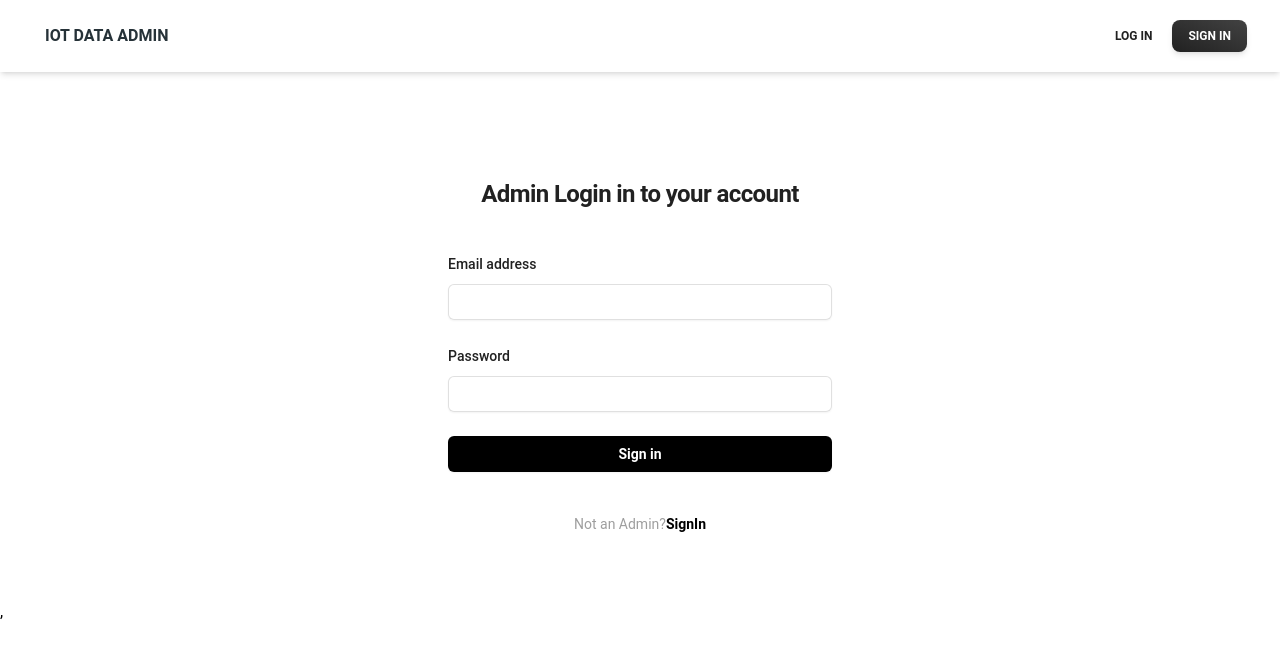
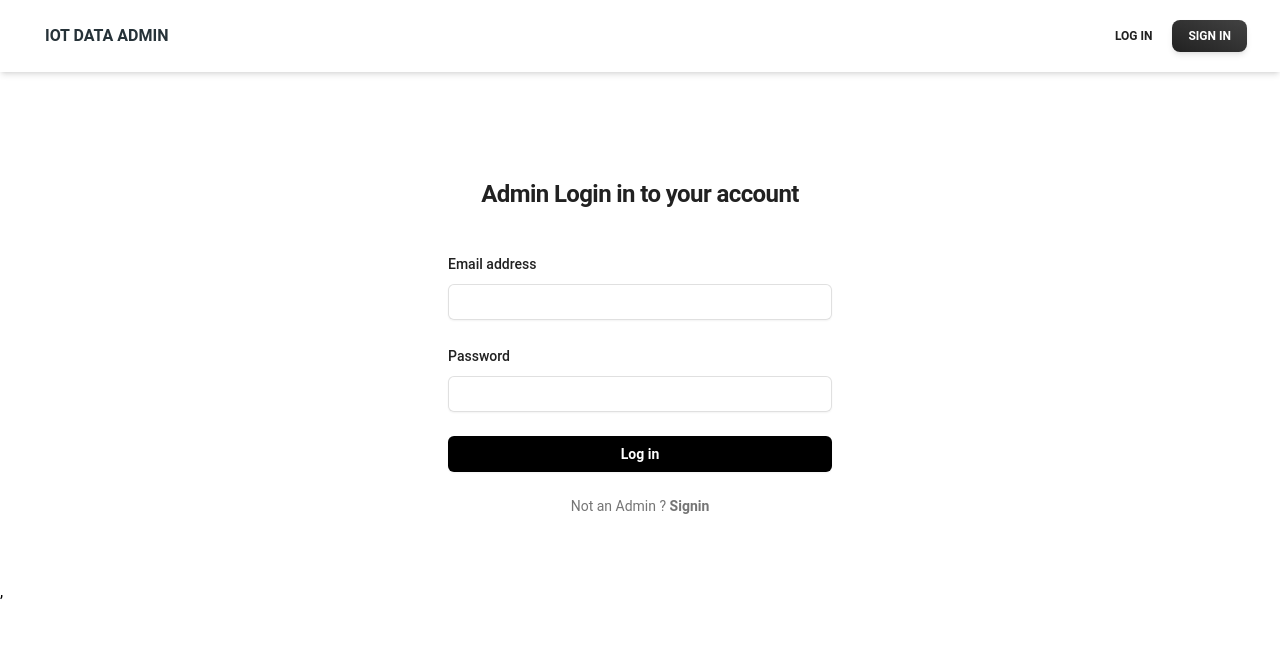
Before and after one commit to unaizk/Iot-data-visualisation-frontend, a React (Vite) app: page /admin/login in a window 1280 px wide. Shown: the top 658 px of the page. Built offline with nearby package versions, Linux system fonts and the light colour scheme.

Commit message:
admin register and logina and logout configured

```diff
--- a/src/components/AdminHeader.jsx
+++ b/src/components/AdminHeader.jsx
@@ -7,12 +7,28 @@ import {
   IconButton,
 } from "@material-tailwind/react";
 import { useNavigate } from 'react-router-dom';
+import { useSelector, useDispatch } from 'react-redux';
+import { useAdminLogoutMutation } from '../slices/adminApiSlice';
+import { adminLogout } from '../slices/adminAuthSlice';
 
 
 const AdminHeader = () => {
     const [openNav, setOpenNav] = React.useState(false);
     const navigate = useNavigate();
 
+    const [adminLogoutApiCall, {isLoading} ] = useAdminLogoutMutation();
+    const dispatch = useDispatch();
+    const { adminInfo } = useSelector((state) => state.adminAuth);
+
+    const handleLogoutClick = async () => {
+      try {
+        await adminLogoutApiCall().unwrap();
+        dispatch(adminLogout());
+        navigate('/admin/login');
+      } catch (err) {
+        console.log(err);
+      }
+    };
 
     React.useEffect(() => {
       // Function to handle window resize event
@@ -45,6 +61,21 @@ const AdminHeader = () => {
               IOT DATA ADMIN
             </Typography>
             <div className="flex items-center gap-4">
+              {adminInfo ? (
+                <>
+                <div className="bg-gray-50 rounded-full p-3 mr-4 cursor-pointer">
+                <span className='mx-auto text-sm'>{`Welcome ${adminInfo.name}`}</span>
+                </div>
+                <Button
+                variant="gradient"
+                size="sm"
+                className="hidden lg:inline-block"
+                onClick={handleLogoutClick}
+              >
+                <span>Logout</span>
+              </Button>
+              </>
+              ) : (
                 <div className="flex items-center gap-x-1">
                 <Button
                   variant="text"
@@ -63,6 +94,8 @@ const AdminHeader = () => {
                   <span>Sign in</span>
                 </Button>
               </div>
+              )}
+
               <IconButton
                 variant="text"
                 className="ml-auto h-6 w-6 text-inherit hover:bg-transparent focus:bg-transparent active:bg-transparent lg:hidden"
@@ -103,6 +136,9 @@ const AdminHeader = () => {
             </div>
           </div>
           <Collapse open={openNav}>
+            {adminInfo ? (<Button fullWidth variant="gradient" size="sm" className="pt-5 lg:pt-0" onClick={handleLogoutClick}>
+                <span>Logout</span>
+              </Button>) : (
                 <div className="flex flex-col lg:flex-row lg:items-center gap-x-1">
                 <Button fullWidth variant="text" size="sm" className="pt-5 lg:pt-0" onClick={() =>{navigate('/admin/login')}}>
                   <span>Log In</span>
@@ -111,6 +147,8 @@ const AdminHeader = () => {
                   <span>Sign in</span>
                 </Button>
               </div>
+              )}
+
           </Collapse>
         </Navbar>
       </div>
--- a/src/main.jsx
+++ b/src/main.jsx
@@ -11,6 +11,8 @@ import store from './store.js';
 import { Provider } from 'react-redux'
 import { PrivateRouter } from './components/PrivateRouter.jsx';
 import UserHomeScreen from './screens/UserHomeScreen.jsx'
+import AdminHomeScreen from './screens/AdminHomeScreen.jsx'
+import { AdminPrivateRouter } from './components/AdminPrivateRouter.jsx'
 
 const router = createBrowserRouter(
   createRoutesFromElements(
@@ -28,6 +30,9 @@ const router = createBrowserRouter(
 
       <Route path="/admin/login" element={<AdminLogin />} />
       <Route path="/admin/signin" element={<AdminSignin />} />
+      <Route path="" element = {<AdminPrivateRouter />}>
+          <Route index={true} path="/admin" element={<AdminHomeScreen />} />
+      </Route>
     </Route>
   )
 )
--- a/src/screens/AdminLogin.jsx
+++ b/src/screens/AdminLogin.jsx
@@ -1,6 +1,45 @@
 import React from 'react'
+import { useState, useEffect } from "react";
+import { useNavigate } from "react-router-dom";
+import {  useDispatch, useSelector } from "react-redux";
+import { useAdminLoginMutation } from '../slices/adminApiSlice';
+import { adminSetCredentials } from '../slices/adminAuthSlice';
+import Loader from '../components/Loader';
+import {toast} from 'react-toastify'
 
 const AdminLogin = () => {
+  const navigate = useNavigate()
+    const dispatch = useDispatch()
+
+    const [email,setEmail] = useState('')
+    const [password,setPassword] = useState('')
+
+    const [ adminLogin, {isLoading}] = useAdminLoginMutation();
+    const {adminInfo} = useSelector((state) => state.adminAuth)
+
+
+    const handleRegisterClick = () => {
+
+      navigate('/admin/signin');
+  };
+
+
+  const submitHandler = async() =>{
+    try {
+        const res = await adminLogin({email,password}).unwrap()
+        dispatch(adminSetCredentials({...res}));
+        navigate('/admin')
+    } catch (err) {
+      toast.error(err?.data?.message || err.error);
+    }
+  }
+
+  useEffect(()=>{
+    if(adminInfo){
+      navigate('/admin')
+    }
+  },[navigate,adminInfo])
+
   return (
     <div className="flex min-h-full flex-col justify-center  py-16 lg:px-8 ">
     <div className="sm:mx-auto sm:w-full sm:max-w-sm">
@@ -8,11 +47,11 @@ const AdminLogin = () => {
     </div>
 
     <div className="mt-10 sm:mx-auto sm:w-full sm:max-w-sm">
-      <form className="space-y-6" action="#" method="POST">
+      <div className="space-y-6">
         <div>
           <label htmlFor="email" className="block text-sm font-medium leading-6 text-gray-900">Email address</label>
           <div className="mt-2">
-            <input id="email" name="email" type="email" autoComplete="email" required className="block w-full rounded-md border-0 py-1.5 text-gray-900 shadow-sm ring-1 ring-inset ring-gray-300 placeholder:text-gray-400 focus:ring-2 focus:ring-inset focus:ring-indigo-600 sm:text-sm sm:leading-6" />
+            <input id="email" value={email} onChange={(e) => setEmail(e.target.value)} name="email" type="email" autoComplete="email" required className="block w-full rounded-md border-0 py-1.5 text-gray-900 shadow-sm ring-1 ring-inset ring-gray-300 placeholder:text-gray-400 focus:ring-2 focus:ring-inset focus:ring-indigo-600 sm:text-sm sm:leading-6" />
           </div>
         </div>
 
@@ -22,20 +61,21 @@ const AdminLogin = () => {
 
           </div>
           <div className="mt-2">
-            <input id="password" name="password" type="password" autoComplete="current-password" required className="block w-full rounded-md border-0 py-1.5 text-gray-900 shadow-sm ring-1 ring-inset ring-gray-300 placeholder:text-gray-400 focus:ring-2 focus:ring-inset focus:ring-indigo-600 sm:text-sm sm:leading-6" />
+            <input id="password" name="password" value={password} onChange={(e) => setPassword(e.target.value)} type="password" autoComplete="current-password" required className="block w-full rounded-md border-0 py-1.5 text-gray-900 shadow-sm ring-1 ring-inset ring-gray-300 placeholder:text-gray-400 focus:ring-2 focus:ring-inset focus:ring-indigo-600 sm:text-sm sm:leading-6" />
           </div>
         </div>
-
+        {isLoading  && <Loader />}
         <div>
-        <button type="submit" className="flex w-full justify-center rounded-md bg-black px-3 py-1.5 text-sm font-semibold leading-6 text-white shadow-sm hover:bg-slate-400 focus-visible:outline focus-visible:outline-2 focus-visible:outline-offset-2 focus-visible:outline-indigo-600">Sign in</button>
+        <button onClick={submitHandler} className="flex w-full justify-center rounded-md bg-black px-3 py-1.5 text-sm font-semibold leading-6 text-white shadow-sm hover:bg-slate-400 focus-visible:outline focus-visible:outline-2 focus-visible:outline-offset-2 focus-visible:outline-indigo-600">Log in</button>
 
         </div>
-      </form>
+      </div>
 
-      <p className="mt-10 text-center text-sm text-gray-500">
-        Not an Admin?
-        <a href="#" className="font-semibold leading-6 text-black hover:text-slate-500">SignIn</a>
-      </p>
+      <div className="text-center mt-6">
+            <p className="text-gray-600 text-sm">
+              Not an Admin ? <span className="font-bold cursor-pointer text-black-100" onClick={handleRegisterClick}>Signin</span>
+            </p>
+      </div>
     </div>
   </div>
   )
--- a/src/screens/AdminSignin.jsx
+++ b/src/screens/AdminSignin.jsx
@@ -1,6 +1,51 @@
 import React from 'react'
+import { useNavigate } from 'react-router-dom';
+import { useState, useEffect } from "react";
+import {  useDispatch, useSelector } from "react-redux";
+import { useAdminRegisterMutation } from '../slices/adminApiSlice';
+import { adminSetCredentials } from '../slices/adminAuthSlice';
+import Loader from '../components/Loader';
+import {toast} from 'react-toastify'
+
 
 const AdminSignin = () => {
+
+  const navigate = useNavigate()
+  const dispatch = useDispatch();
+  const [name,setName] =useState('')
+  const [email,setEmail] =useState('')
+  const [password,setPassword] =useState('')
+  const [confirmPassword,setConfirmPassword] =useState('')
+  const [key,setKey] = useState('')
+
+
+  const [adminRegister,{isLoading}] = useAdminRegisterMutation();
+  const {adminInfo} = useSelector((state) =>state.adminAuth)
+
+  useEffect(()=>{
+    if(adminInfo){
+        navigate('/admin')
+    }
+  },[navigate,adminInfo])
+
+  const handleLoginClick = () => {
+    navigate('/admin/login');
+  };
+
+  const submitHandler = async()=>{
+
+    if(password !== confirmPassword){
+        toast.error('Password do not match')
+    }else{
+        try {
+            const res = await adminRegister({name,email,password,key}).unwrap();
+            dispatch(adminSetCredentials({...res}))
+            navigate('/admin')
+        } catch (err) {
+            toast.error(err?.data || err.error );
+        }
+    }
+  }
   return (
     <div className="flex flex-col justify-center items-center h-full  py-16 lg:px-8 ">
 
@@ -9,17 +54,17 @@ const AdminSignin = () => {
     </div>
 
     <div className="mt-10 sm:mx-auto sm:w-full sm:max-w-sm">
-      <form className="space-y-6" action="#" method="POST">
+      <div className="space-y-6">
       <div>
           <label htmlFor="email" className="block text-sm font-medium leading-6 text-gray-900">Name</label>
           <div className="mt-2">
-            <input id="text" name="text" type="text" autoComplete="text" required className="block w-full rounded-md border-0 py-1.5 text-gray-900 shadow-sm ring-1 ring-inset ring-gray-300 placeholder:text-gray-400 focus:ring-2 focus:ring-inset focus:ring-indigo-600 sm:text-sm sm:leading-6" />
+            <input id="text" value={name} onChange={(e) => setName(e.target.value)} name="text" type="text" autoComplete="text" required className="block w-full rounded-md border-0 py-1.5 text-gray-900 shadow-sm ring-1 ring-inset ring-gray-300 placeholder:text-gray-400 focus:ring-2 focus:ring-inset focus:ring-indigo-600 sm:text-sm sm:leading-6" />
           </div>
         </div>
         <div>
           <label htmlFor="email" className="block text-sm font-medium leading-6 text-gray-900">Email address</label>
           <div className="mt-2">
-            <input id="email" name="email" type="email" autoComplete="email" required className="block w-full rounded-md border-0 py-1.5 text-gray-900 shadow-sm ring-1 ring-inset ring-gray-300 placeholder:text-gray-400 focus:ring-2 focus:ring-inset focus:ring-indigo-600 sm:text-sm sm:leading-6" />
+            <input id="email" name="email" value={email} onChange={(e) => setEmail(e.target.value)} type="email" autoComplete="email" required className="block w-full rounded-md border-0 py-1.5 text-gray-900 shadow-sm ring-1 ring-inset ring-gray-300 placeholder:text-gray-400 focus:ring-2 focus:ring-inset focus:ring-indigo-600 sm:text-sm sm:leading-6" />
           </div>
         </div>
 
@@ -30,7 +75,7 @@ const AdminSignin = () => {
           </div>
 
           <div className="mt-2">
-            <input id="password" name="password" type="password" autoComplete="current-password" required className="block w-full rounded-md border-0 py-1.5 text-gray-900 shadow-sm ring-1 ring-inset ring-gray-300 placeholder:text-gray-400 focus:ring-2 focus:ring-inset focus:ring-indigo-600 sm:text-sm sm:leading-6" />
+            <input id="password" name="password"  value={password} onChange={(e) => setPassword(e.target.value)}type="password" autoComplete="current-password" required className="block w-full rounded-md border-0 py-1.5 text-gray-900 shadow-sm ring-1 ring-inset ring-gray-300 placeholder:text-gray-400 focus:ring-2 focus:ring-inset focus:ring-indigo-600 sm:text-sm sm:leading-6" />
           </div>
         </div>
         <div>
@@ -40,7 +85,7 @@ const AdminSignin = () => {
           </div>
 
           <div className="mt-2">
-            <input id="onfirpassword" name="password" type="password" autoComplete="current-password" required className="block w-full rounded-md border-0 py-1.5 text-gray-900 shadow-sm ring-1 ring-inset ring-gray-300 placeholder:text-gray-400 focus:ring-2 focus:ring-inset focus:ring-indigo-600 sm:text-sm sm:leading-6" />
+            <input id="confirpassword" name="password" value={confirmPassword} onChange={(e) => setConfirmPassword(e.target.value)} type="password" autoComplete="current-password" required className="block w-full rounded-md border-0 py-1.5 text-gray-900 shadow-sm ring-1 ring-inset ring-gray-300 placeholder:text-gray-400 focus:ring-2 focus:ring-inset focus:ring-indigo-600 sm:text-sm sm:leading-6" />
           </div>
         </div>
         <div>
@@ -50,20 +95,22 @@ const AdminSignin = () => {
           </div>
 
           <div className="mt-2">
-            <input id="number" name="number" type="number" autoComplete="current-number" required className="block w-full rounded-md border-0 py-1.5 text-gray-900 shadow-sm ring-1 ring-inset ring-gray-300 placeholder:text-gray-400 focus:ring-2 focus:ring-inset focus:ring-indigo-600 sm:text-sm sm:leading-6" />
+            <input id="number" name="number" value={key} onChange={(e) => setKey(e.target.value)} type="password" autoComplete="current-number" required className="block w-full rounded-md border-0 py-1.5 text-gray-900 shadow-sm ring-1 ring-inset ring-gray-300 placeholder:text-gray-400 focus:ring-2 focus:ring-inset focus:ring-indigo-600 sm:text-sm sm:leading-6" />
           </div>
         </div>
 
+        {isLoading  && <Loader />}
         <div>
-        <button type="submit" className="flex w-full justify-center rounded-md bg-black px-3 py-1.5 text-sm font-semibold leading-6 text-white shadow-sm hover:bg-slate-400 focus-visible:outline focus-visible:outline-2 focus-visible:outline-offset-2 focus-visible:outline-indigo-600">Sign in</button>
+        <button onClick={submitHandler} className="flex w-full justify-center rounded-md bg-black px-3 py-1.5 text-sm font-semibold leading-6 text-white shadow-sm hover:bg-slate-400 focus-visible:outline focus-visible:outline-2 focus-visible:outline-offset-2 focus-visible:outline-indigo-600">Sign in</button>
 
         </div>
-      </form>
+      </div>
 
-      <p className="mt-10 text-center text-sm text-gray-500">
-        Already an Admin?
-        <a href="#" className="font-semibold leading-6 text-black hover:text-slate-500">Login</a>
-      </p>
+      <div className="text-center mt-6">
+          <p className="text-gray-600 text-sm">
+            Already an Admin ? <span className="font-bold cursor-pointer" onClick={handleLoginClick}>Login</span>
+          </p>
+        </div>
     </div>
   </div>
   )
--- a/src/screens/LoginScreen.jsx
+++ b/src/screens/LoginScreen.jsx
@@ -24,7 +24,7 @@ const LoginScreen = () => {
       console.log('reached here');
       const response = await login({email,password}).unwrap()
       console.log(response,'hhhh');
-      dispatch(setCredentials({...res}));
+      dispatch(setCredentials({...response}));
       navigate('/')
 
   } catch (err) {
--- /dev/null
+++ b/src/slices/adminApiSlice.js
@@ -0,0 +1,31 @@
+import { apiSlice } from "./apiSlice";
+
+
+
+export const adminApiSlice = apiSlice.injectEndpoints({
+    endpoints : (builder)=>({
+        adminLogin : builder.mutation({
+            query:(data)=>({
+                url : `/api/admin/auth`,
+                method : 'POST',
+                body : data
+            })
+        }),
+        adminRegister : builder.mutation({
+            query:(data)=>({
+                url : `/api/admin/`,
+                method : 'POST',
+                body : data
+            })
+        }),
+        adminLogout : builder.mutation({
+            query : ()=>({
+                url : `/api/admin/logout`,
+                method : 'POST'
+            })
+        }),
+
+    })
+})
+
+export const  {useAdminLoginMutation , useAdminLogoutMutation , useAdminRegisterMutation} = adminApiSlice
--- /dev/null
+++ b/src/slices/adminAuthSlice.js
@@ -0,0 +1,24 @@
+import { createSlice } from "@reduxjs/toolkit";
+
+const initialState = {
+    adminInfo : localStorage.getItem('adminInfo')?JSON.parse(localStorage.getItem('adminInfo')):null
+}
+
+const AdminAuthSlice = createSlice({
+    name:'adminAuth',
+    initialState,
+    reducers:{
+        adminSetCredentials:(state,action)=>{
+            state.adminInfo = action.payload
+            localStorage.setItem('adminInfo',JSON.stringify(action.payload))
+        },
+        adminLogout : (state,action)=>{
+            state.adminInfo = null;
+            localStorage.removeItem('adminInfo')
+        }
+    }
+})
+
+export  const  {adminSetCredentials,adminLogout} = AdminAuthSlice.actions
+
+export default AdminAuthSlice.reducer
--- a/src/store.js
+++ b/src/store.js
@@ -1,10 +1,12 @@
 import { configureStore } from "@reduxjs/toolkit";
 import authReducer from './slices/authSlice'
 import { apiSlice } from "./slices/apiSlice";
+import adminAuthReducer from './slices/adminAuthSlice'
 
 const store = configureStore({
     reducer:{
         auth : authReducer,
+        adminAuth:adminAuthReducer,
         [apiSlice.reducerPath] : apiSlice.reducer
     },
     middleware : (getDefaultMiddleware)=>getDefaultMiddleware().concat(apiSlice.middleware),
```
Also changed, not shown: src/components/AdminPrivateRouter.jsx (added, +7 -0 lines), src/components/Header.jsx (+15 -5 lines). Lines whose indentation alone changed are shown as unchanged.
